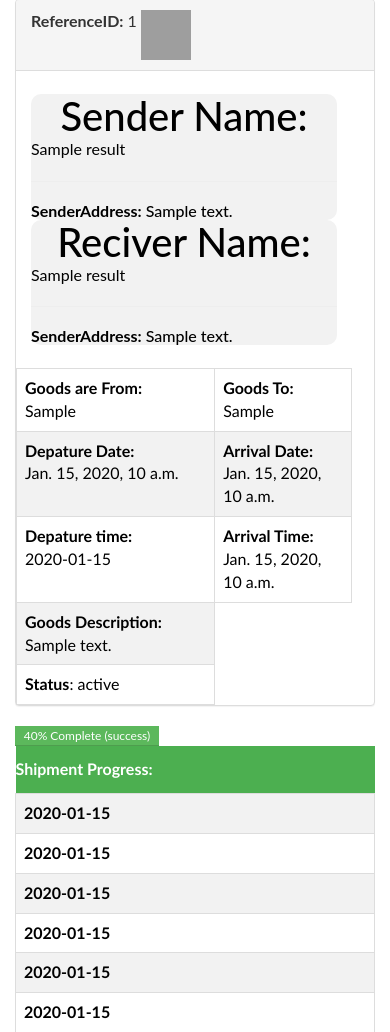
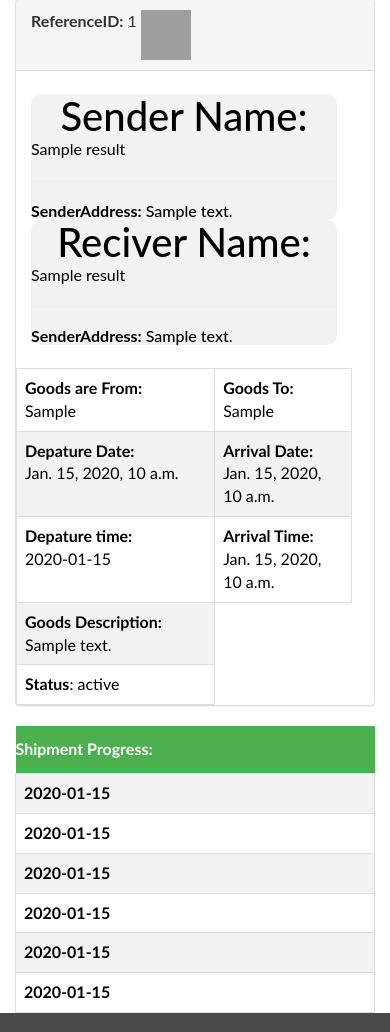
Before and after one commit to vincentmuya/Sky-Forwarder, a Django app: template app/templates/search.html in a window 390 px wide. Shown: the part 174-1206 px from the top of the page. Run offline with Django 3.2, Linux system fonts and the light colour scheme; the template is opened without the code that fills it: most values are stand-ins (such as "Sample title", 1, 10 or a date in 2020); some libraries are stand-ins or nearby versions; some web fonts are replaced; grey boxes are pictures that could not be loaded.

Commit message:
removed unresponsive progress bar

```diff
--- a/app/templates/search.html
+++ b/app/templates/search.html
@@ -77,42 +77,6 @@
 </div>
 </div>
 <table id="customers">
-{% if result.Update1 %}
-<div class="progress-bar progress-bar-success" role="progressbar" aria-valuenow="40"
-  aria-valuemin="0" aria-valuemax="100" style="width:40%">
-    40% Complete (success)
-  </div>
-  {% elif result.Update2 %}
-  <div class="progress">
-    <div class="progress-bar progress-bar-info" role="progressbar" aria-valuenow="50"
-    aria-valuemin="0" aria-valuemax="100" style="width:50%">
-      50% Complete (info)
-    </div>
-  </div>
-  {% elif result.Update3 %}
-  <div class="progress">
-    <div class="progress-bar progress-bar-info" role="progressbar" aria-valuenow="75"
-    aria-valuemin="0" aria-valuemax="100" style="width:75%">
-      75% Complete (info)
-    </div>
-  </div>
-  {% elif result.Update4 %}
-  <div class="progress">
-    <div class="progress-bar progress-bar-warning" role="progressbar" aria-valuenow="80"
-    aria-valuemin="0" aria-valuemax="100" style="width:80%">
-      80% Complete (warning)
-    </div>
-  </div>
-  {% elif result.Update5 %}
-  <div class="progress">
-    <div class="progress-bar progress-bar-danger" role="progressbar" aria-valuenow="100"
-    aria-valuemin="0" aria-valuemax="100" style="width:100%">
-      100% Complete (danger)
-    </div>
-  </div>
-  {% else %}
-  <h6>error</h6>
-  {% endif %}
     <tr>
   <th>Shipment Progress:</th>
 </tr>
@@ -135,7 +99,6 @@
   <td><strong>{{result.Update6}}</strong></td>
 </tr>
   </table>
-  {{result.Update6|length}}
     {% endfor %}
   {% endif %}
   </div>
```
